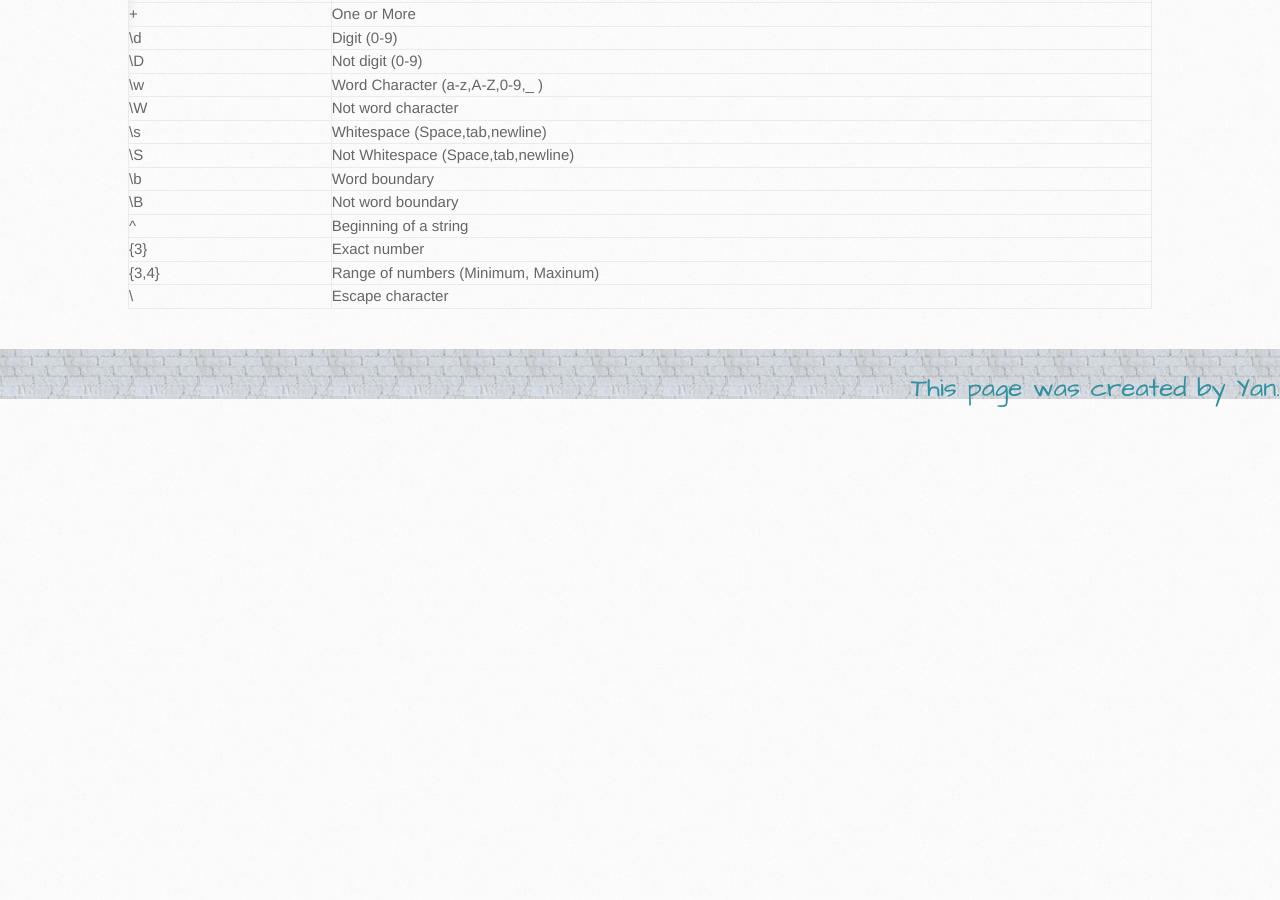
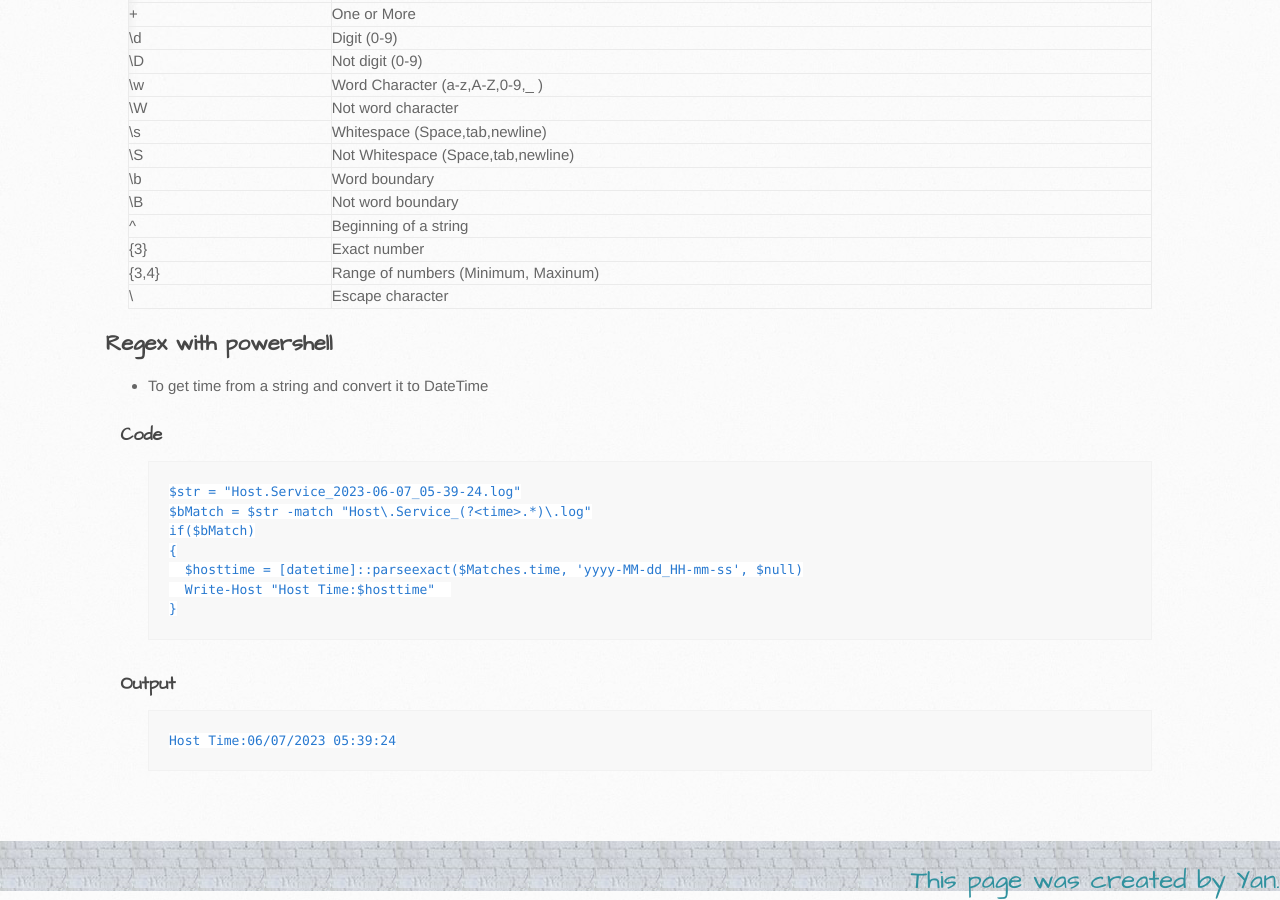
Before and after one commit to itcraftme/itcraftme, a Jekyll site: the page built from docs/it/regex.md, in a window 1280 px wide and 900 px high, scrolled down 669 px. Built offline with Jekyll 4.4.1, drawn with Linux system fonts in a browser that asks for light colours; our own code applies the rules of GitHub Pages for plain Markdown files; before the commit the page ends 1077 px from its top, so only the background shows below that.

Commit message:
Update regex.md
add some examples with powershell

````diff
--- a/docs/it/regex.md
+++ b/docs/it/regex.md
@@ -28,3 +28,20 @@
 | {3}  |   Exact number
 | {3,4}  | Range of numbers (Minimum, Maxinum)
 | \ |  Escape character
+
+## Regex with powershell
+- To get time from a string and convert it to DateTime
+### Code
+```
+$str = "Host.Service_2023-06-07_05-39-24.log"
+$bMatch = $str -match "Host\.Service_(?<time>.*)\.log"
+if($bMatch)
+{
+    $hosttime = [datetime]::parseexact($Matches.time, 'yyyy-MM-dd_HH-mm-ss', $null)
+    Write-Host "Host Time:$hosttime"
+}
+```
+### Output
+```
+Host Time:06/07/2023 05:39:24
+```
````
